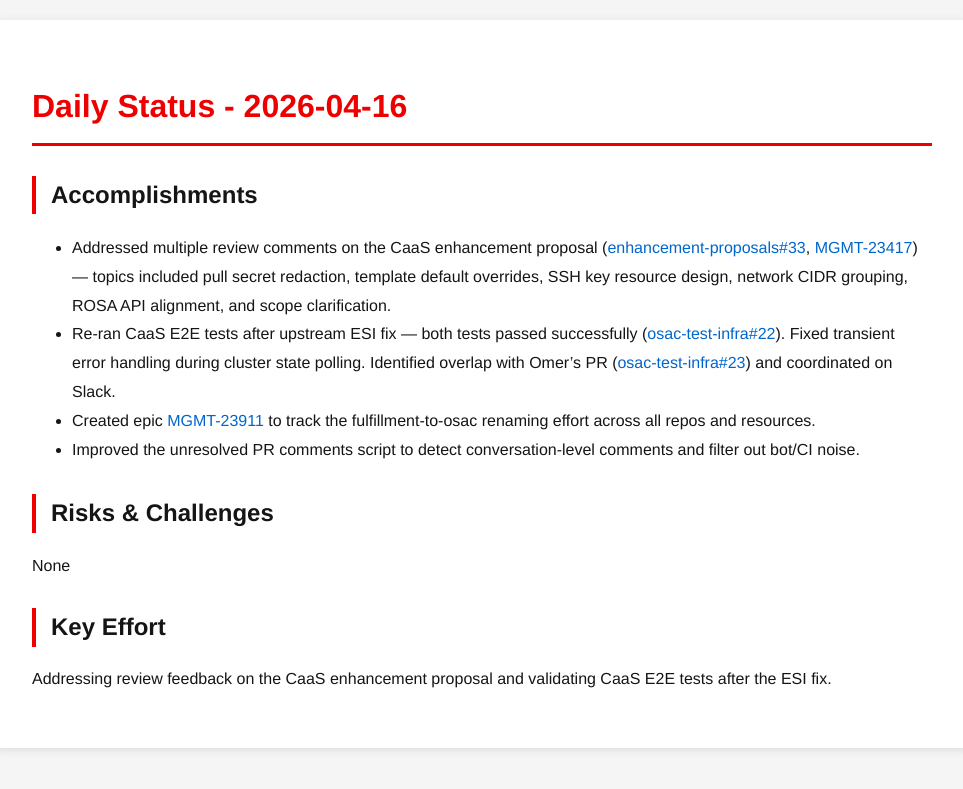
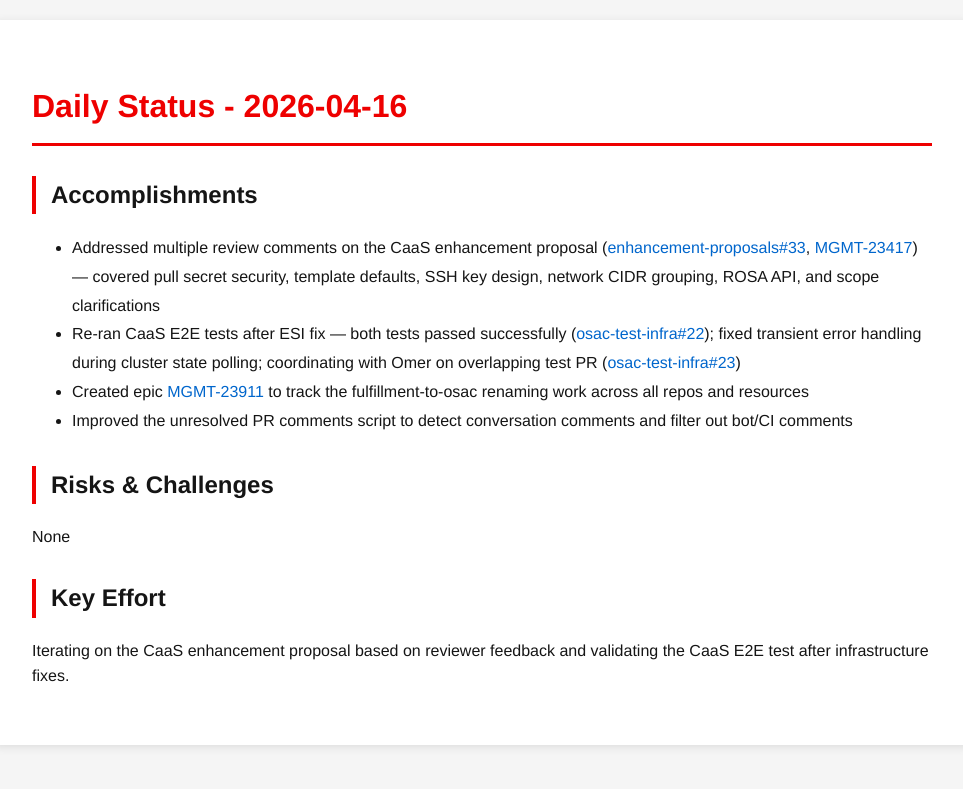
Before and after one commit to tzvatot/daily-status, a Jekyll site: the page built from 2026-04-16.md, in a window 1280 px wide. Shown: the top 789 px of the page, without its empty margins (158-1121 px from the left). Built offline with Jekyll 4.4.1, drawn with Linux system fonts in a browser that asks for light colours.

Commit message:
Daily status update - 2026-04-16

```diff
--- a/2026-04-16.md
+++ b/2026-04-16.md
@@ -7,13 +7,13 @@ date: 2026-04-16
 # Daily Status - 2026-04-16
 
 ## Accomplishments
-- Addressed multiple review comments on the CaaS enhancement proposal ([enhancement-proposals#33](https://github.com/osac-project/enhancement-proposals/pull/33), [MGMT-23417](https://issues.redhat.com/browse/MGMT-23417)) — topics included pull secret redaction, template default overrides, SSH key resource design, network CIDR grouping, ROSA API alignment, and scope clarification.
-- Re-ran CaaS E2E tests after upstream ESI fix — both tests passed successfully ([osac-test-infra#22](https://github.com/osac-project/osac-test-infra/pull/22)). Fixed transient error handling during cluster state polling. Identified overlap with Omer's PR ([osac-test-infra#23](https://github.com/osac-project/osac-test-infra/pull/23)) and coordinated on Slack.
-- Created epic [MGMT-23911](https://issues.redhat.com/browse/MGMT-23911) to track the fulfillment-to-osac renaming effort across all repos and resources.
-- Improved the unresolved PR comments script to detect conversation-level comments and filter out bot/CI noise.
+- Addressed multiple review comments on the CaaS enhancement proposal ([enhancement-proposals#33](https://github.com/osac-project/enhancement-proposals/pull/33), [MGMT-23417](https://issues.redhat.com/browse/MGMT-23417)) — covered pull secret security, template defaults, SSH key design, network CIDR grouping, ROSA API, and scope clarifications
+- Re-ran CaaS E2E tests after ESI fix — both tests passed successfully ([osac-test-infra#22](https://github.com/osac-project/osac-test-infra/pull/22)); fixed transient error handling during cluster state polling; coordinating with Omer on overlapping test PR ([osac-test-infra#23](https://github.com/osac-project/osac-test-infra/pull/23))
+- Created epic [MGMT-23911](https://issues.redhat.com/browse/MGMT-23911) to track the fulfillment-to-osac renaming work across all repos and resources
+- Improved the unresolved PR comments script to detect conversation comments and filter out bot/CI comments
 
 ## Risks & Challenges
 None
 
 ## Key Effort
-Addressing review feedback on the CaaS enhancement proposal and validating CaaS E2E tests after the ESI fix.
+Iterating on the CaaS enhancement proposal based on reviewer feedback and validating the CaaS E2E test after infrastructure fixes.
```
